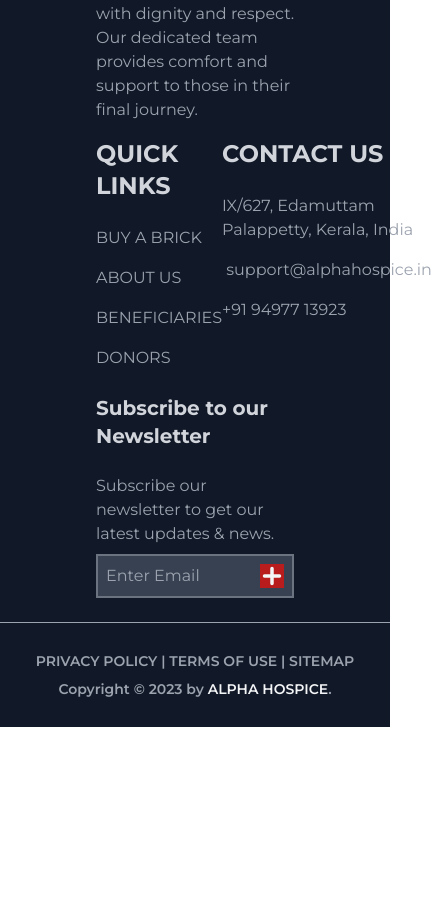
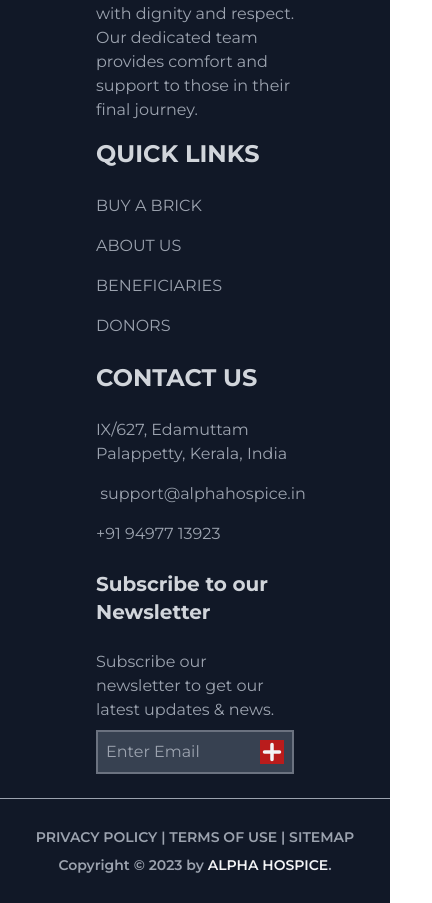
Before and after one commit to krish1612/alphahospice, a React (Vite) app in the folder client/: page / in a window 390 px wide. Shown: the part 967-1870 px from the top of the page, 432 px wide, since content can reach past the window. Before the commit the page ends 1694 px from the top, so only its background shows below. Built offline with nearby package versions, Linux system fonts and the light colour scheme; no server answers.

Commit message:
fix footer

```diff
--- a/client/src/components/Footer.jsx
+++ b/client/src/components/Footer.jsx
@@ -96,7 +96,7 @@ export default function Footer() {
           </p>
         </div>
         <div className='w-full xl:w-2/3 flex flex-col lg:flex-row px-4'>
-          <div className='w-full flex flex-row'>
+          <div className='w-full flex flex-col md:flex-row'>
             <div className='w-full lg:w-1/2 flex flex-col text-gray-400'>
               <p className='py-4 text-2xl font-bold text-gray-300'>
                 QUICK LINKS
```
